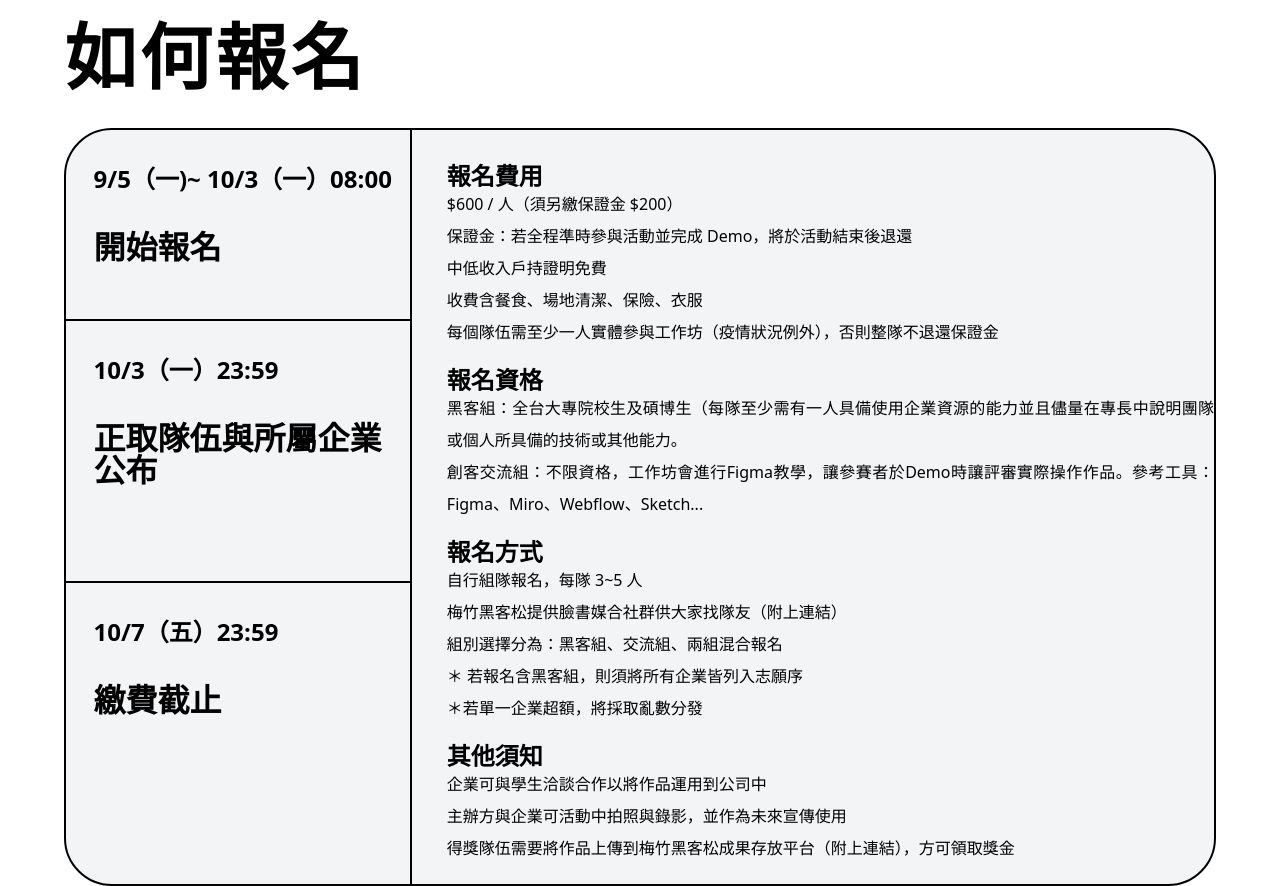
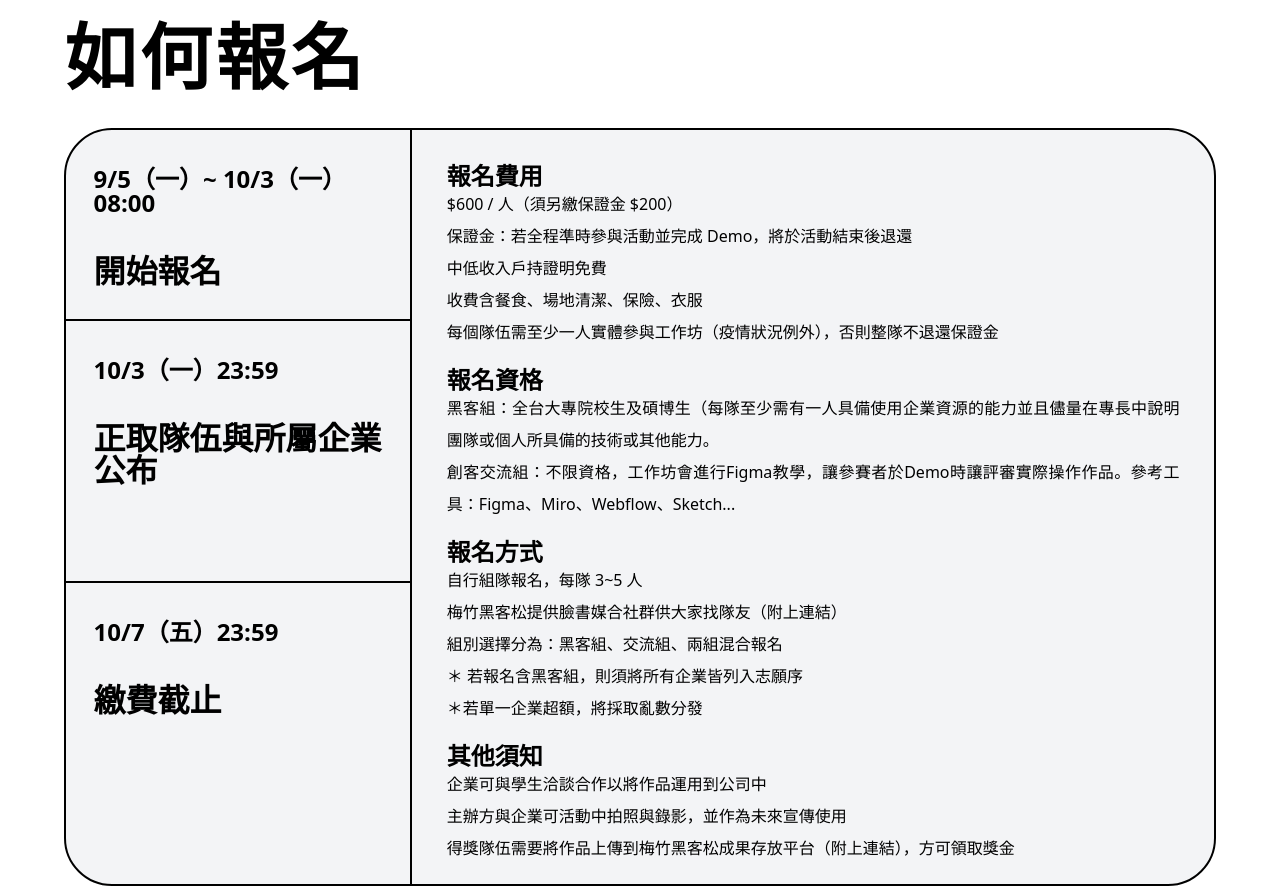
Before and after one commit to Official-Meichu-Hackathon/2023-singup, a Next.js app: page / in a window 1280 px wide. Shown: the part 480-1366 px from the top of the page. Built offline with nearby package versions, Linux system fonts and the light colour scheme.

Commit message:
feat: finish PC version

```diff
--- a/components/Sign-in.jsx
+++ b/components/Sign-in.jsx
@@ -10,20 +10,20 @@ const Sign_in = () =>{
             <h1>如何報名</h1>
             <div className = 'w-full h-fit bg-gray-100 rounded-[3rem] flex border-2 border-black'>
                 <div className="w-[30%] ">
-                    <div className = 'pl-[8%] pt-[5%] h-[25%]'>
-                        <h5 className = 'py-5'> 9/5（一)~ 10/3（一）08:00</h5>
+                    <div className = 'px-[8%] py-[5%] h-[25%]'>
+                        <h5 className = 'py-5'> 9/5（一）~ 10/3（一）08:00</h5>
                         <h4 className = 'py-5 pb-10'>開始報名</h4>
                     </div>
-                    <div className = 'pl-[8%] pt-[5%] border-y-2 border-black h-[35%]'>
+                    <div className = 'px-[8%] py-[5%] border-y-2 border-black h-[35%]'>
                         <h5 className = 'py-5'> 10/3（一）23:59</h5>
                         <h4 className = 'py-5 pb-10'>正取隊伍與所屬企業公布</h4>
                     </div>
-                    <div className = 'pl-[8%] pt-[5%] h-[40%]'>
+                    <div className = 'px-[8%] py-[5%] h-[40%]'>
                         <h5 className = 'py-5'> 10/7（五）23:59</h5>
                         <h4 className = 'py-5 pb-10'>繳費截止</h4>
                     </div>
                 </div>
-                <div className = 'w-[70%] border-l-2 border-black pl-[3%] pt-[3%]'>
+                <div className = 'w-[70%] border-l-2 border-black px-[3%] pt-[3%]'>
                     <div className = 'mb-5'>
                         <h5>報名費用  </h5>
                         <p>$600 / 人（須另繳保證金 $200）</p>
```
